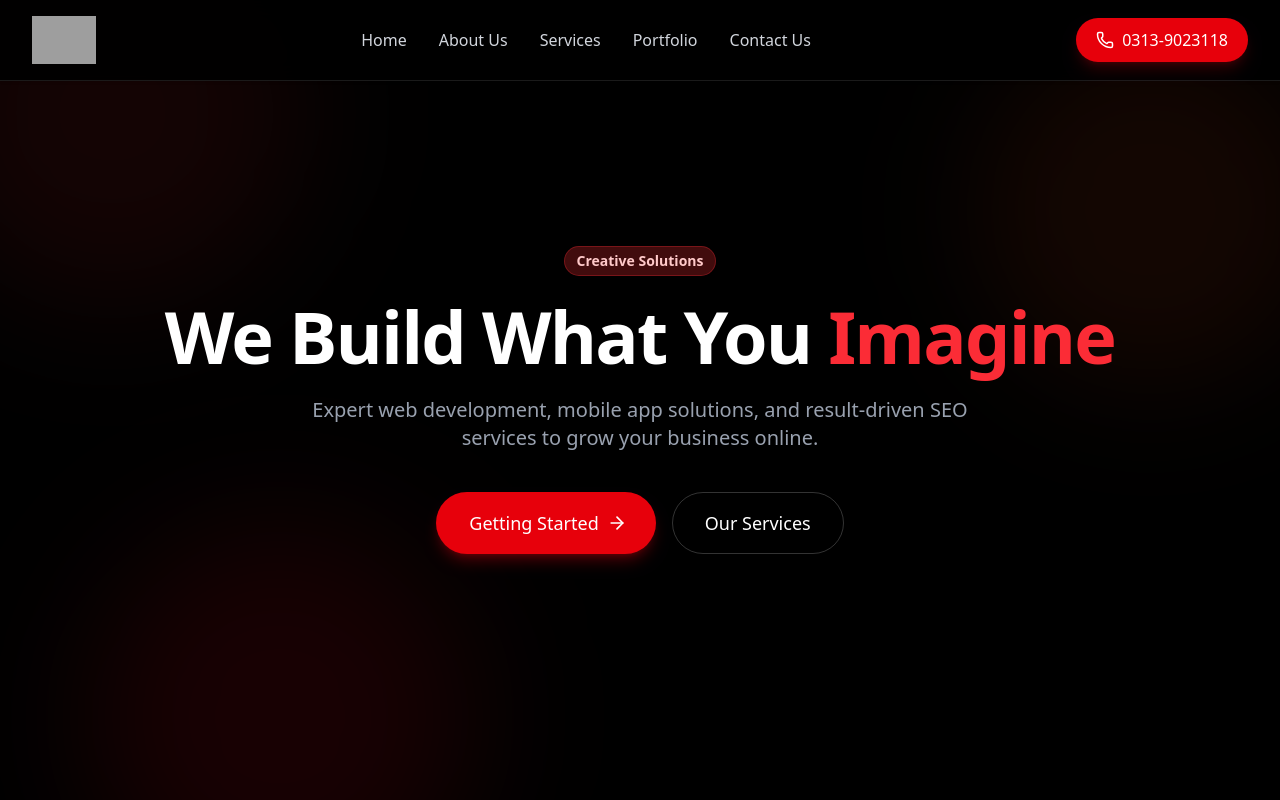
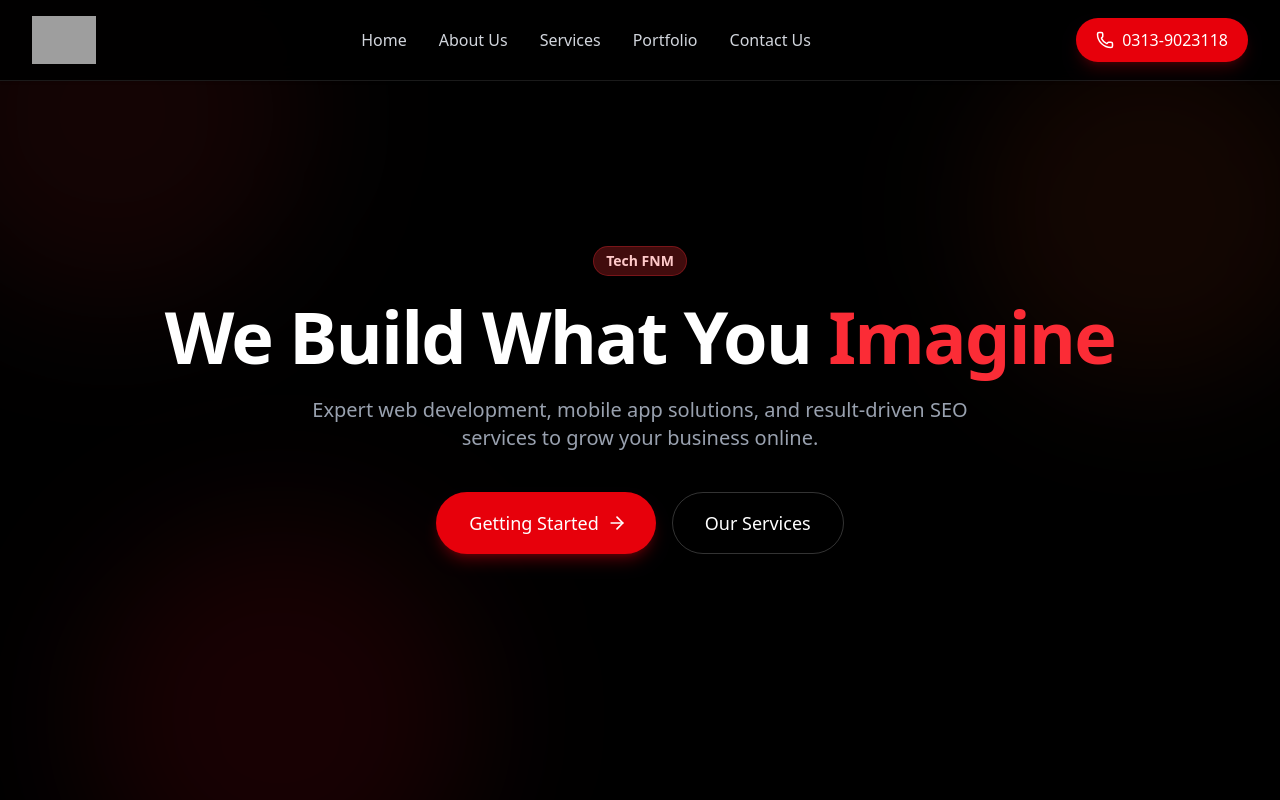
Before and after one commit to Tech-FNM/techfnm, a React (Vite) app: page / in a window 1280 px wide. Shown: the top 800 px of the page. Built offline with nearby package versions, Linux system fonts and the light colour scheme; no server answers; the database is empty; grey boxes are pictures that could not be loaded.

Commit message:
Update Hero.tsx

```diff
--- a/src/components/Hero.tsx
+++ b/src/components/Hero.tsx
@@ -18,7 +18,7 @@ export default function Hero() {
           transition={{ duration: 0.8 }}
         >
           <span className="inline-block py-1 px-3 rounded-full bg-red-900/50 text-red-200 text-sm font-semibold mb-6 border border-red-500/30">
-            Creative Solutions
+            Tech FNM
           </span>
           <h1 className="text-5xl md:text-7xl font-bold tracking-tight text-white mb-6">
             We Build What You <span className="text-red-500">Imagine</span>
```
